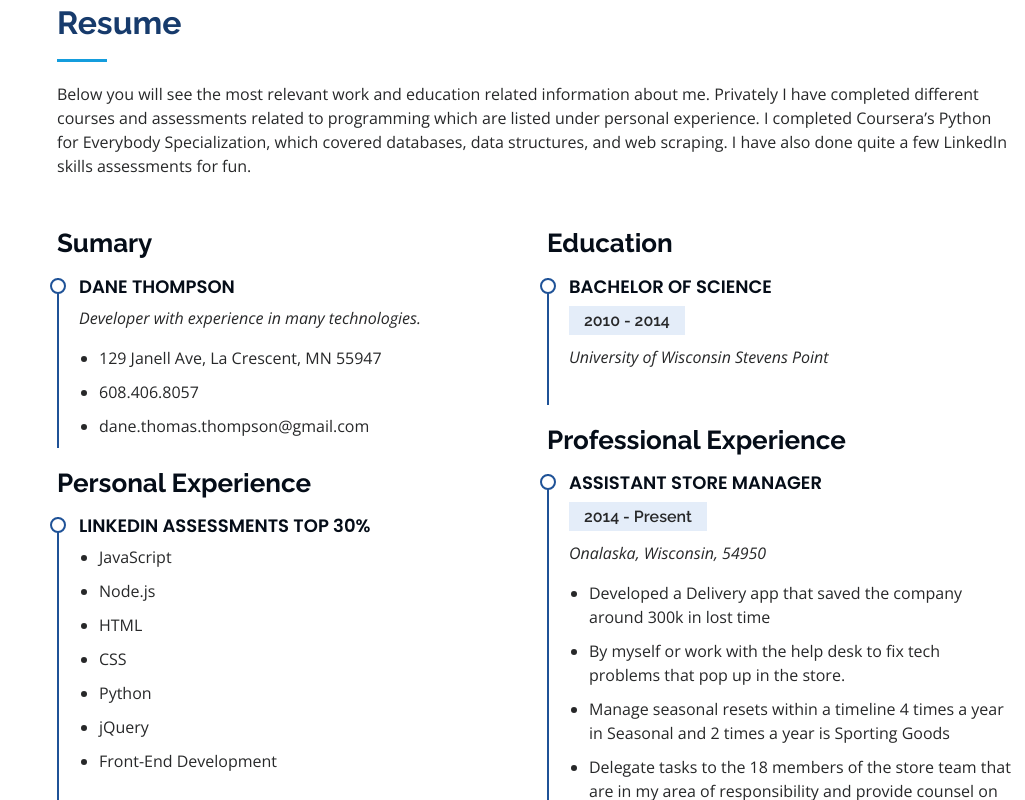
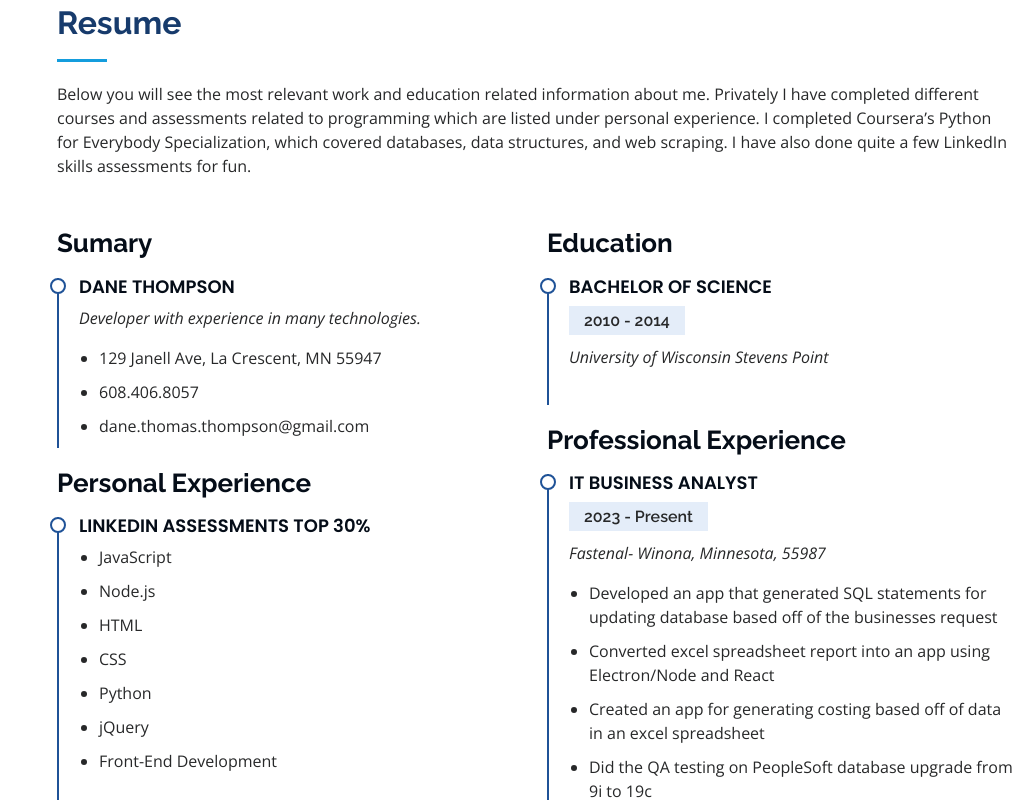
Before and after one commit to DaneCode/Portfolio, a plain HTML site: page index.html in a window 1280 px wide. Shown: the part 2000-2800 px from the top of the page, without its empty margins (255-1280 px from the left). Drawn offline with nearby package versions, Linux system fonts and the light colour scheme.

Commit message:
Update index.html
adding current work experience

```diff
--- a/index.html
+++ b/index.html
@@ -201,8 +201,21 @@
             </div>
             <h3 class="resume-title">Professional Experience</h3>
             <div class="resume-item">
+              <h4>IT Business Analyst</h4>
+              <h5>2023 - Present</h5>
+              <p><em>Fastenal- Winona, Minnesota, 55987 </em></p>
+              <ul>
+                <li>Developed an app that generated SQL statements for updating database based off of the businesses request</li>
+                <li>Converted excel spreadsheet report into an app using Electron/Node and React</li>
+                <li>Created an app for generating costing based off of data in an excel spreadsheet</li>
+                <li>Did the QA testing on PeopleSoft database upgrade from 9i to 19c</li>
+                <li>Developed custom reports in excel using database connections and VBA</li>
+                <li>Worked with the business to identify their need and develop a technical solution to their business need</li>
+              </ul>
+            </div>
+            <div class="resume-item">
               <h4>Assistant Store Manager</h4>
-              <h5>2014 - Present</h5>
+              <h5>2014 - 2023</h5>
               <p><em>Onalaska, Wisconsin, 54950 </em></p>
               <ul>
                 <li>Developed a Delivery app that saved the company around 300k in lost time</li>
```
